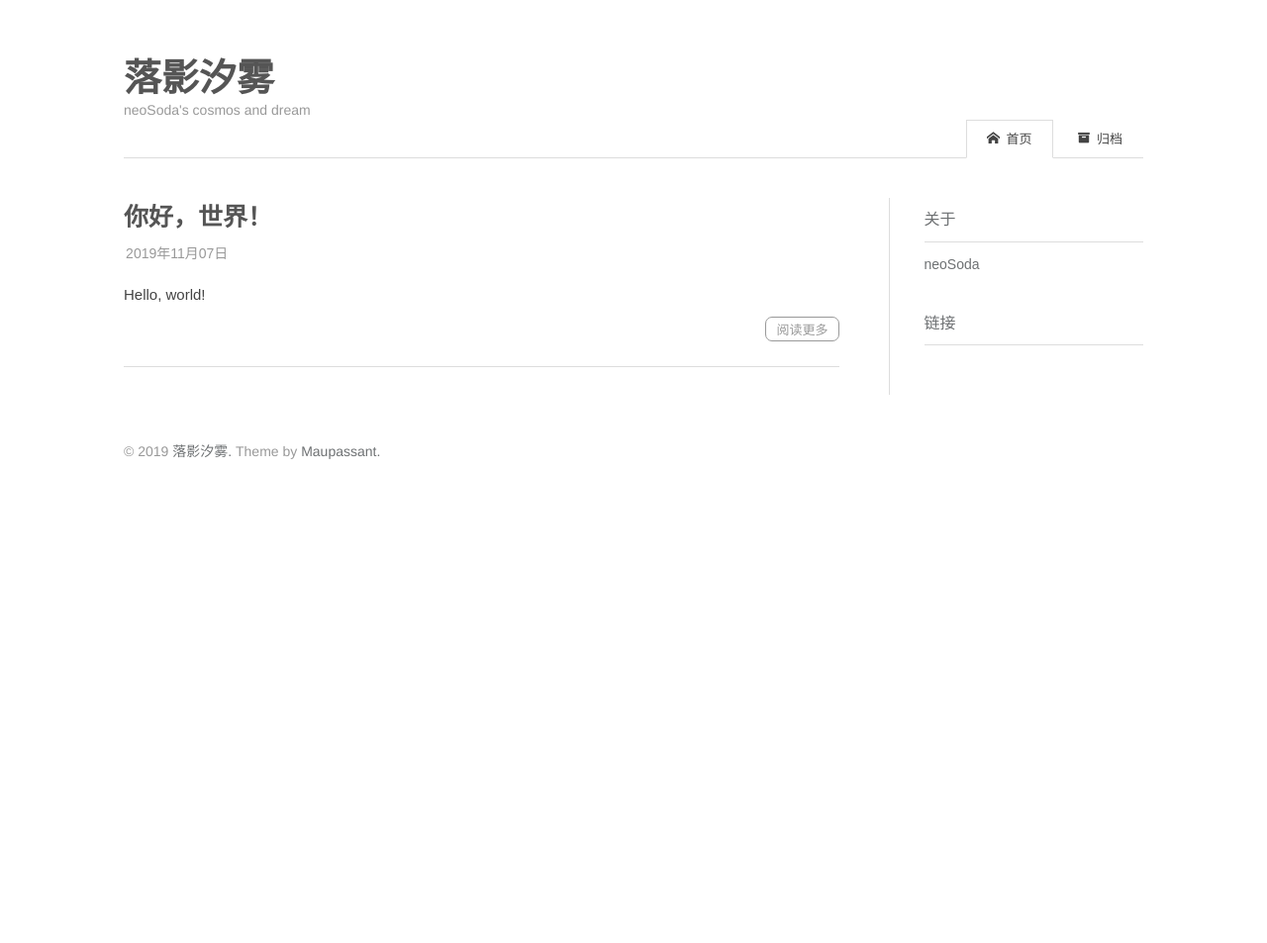
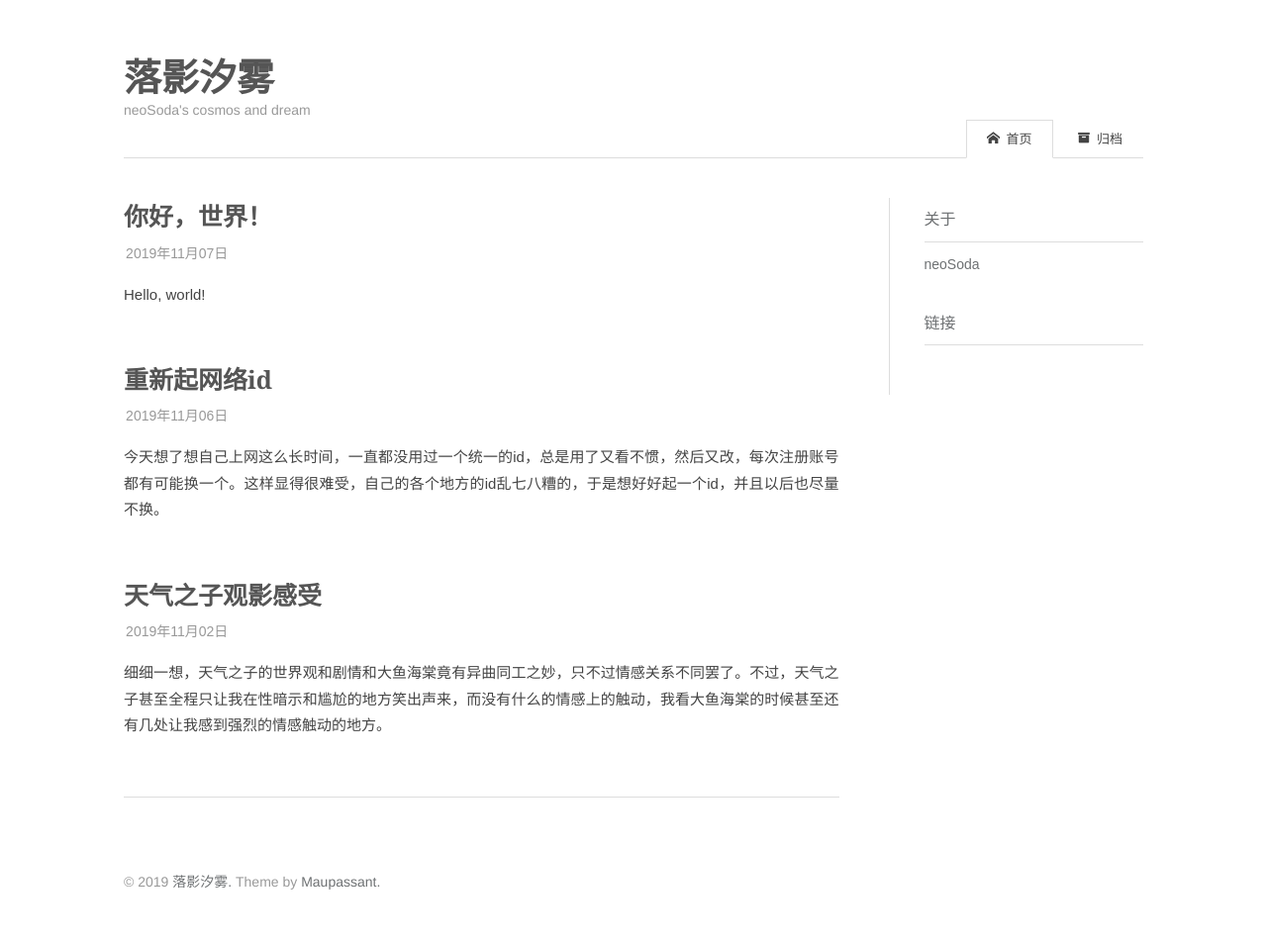
Before and after one commit to Shiokiri/Jekyll-Blog, a Jekyll site: the page built from index.html, in a window 1280 px wide. Shown: the whole page at 99% size. Built offline with Jekyll 4.4.1, drawn with Linux system fonts in a browser that asks for light colours; some web fonts are replaced; the list of posts is cut into pages by our own code; comment, search, counter and statistics services are not loaded; before the commit the page ends 900 px from its top, so only the background shows below that.

Commit message:
time : 2019-11-08-10:52

```diff
--- a/_config.yml
+++ b/_config.yml
@@ -7,6 +7,7 @@ url: "https://neosoda.66ccff.xyz" # 你的域名
 page_no_title: "No title" # 文章无标题时默认显示内容
 beian: # "备案号"
 email: xluoying2017@gmail.com
+permalink: /:title
 
 # Build settings
 markdown: kramdown
--- a/_layouts/base.html
+++ b/_layouts/base.html
@@ -7,7 +7,8 @@
   <meta content="black-translucent" name="apple-mobile-web-app-status-bar-style">
   <meta content="telephone=no" name="format-detection">
 
-  <title>{% if page.title %}{{ page.title }}{% else %}{{ site.title }}{% endif %}</title>
+  <title>{% if page.title %}{{ page.title }}&nbsp|&nbsp{% endif %}{% if site.title %}{{ site.title }}{% endif %}</title>
+  <link rel="shortcut icon" href="/fonts/logo.png" />
   <meta name="description" content="{% if page.excerpt %}{{ page.excerpt | strip_html | strip_newlines | truncate: 160 }}{% else %}{{ site.description }}{% endif %}">
   <link rel="Shortcut Icon" type="image/x-icon" href="/favicon.ico">
   <link rel="apple-touch-icon" href="/apple-touch-icon.png">
--- /dev/null
+++ b/_posts/2019-11-02-天气之子.markdown
@@ -0,0 +1,25 @@
+---
+layout: post
+title: 天气之子观影感受
+date: 2019-11-02 22:47:07
+categories: 随笔
+---
+
+细细一想，天气之子的世界观和剧情和大鱼海棠竟有异曲同工之妙，只不过情感关系不同罢了。不过，天气之子甚至全程只让我在性暗示和尴尬的地方笑出声来，而没有什么的情感上的触动，我看大鱼海棠的时候甚至还有几处让我感到强烈的情感触动的地方。
+
+不过我很喜欢城市轨道交通和信号铁塔、光影效果、镜头旋转效果和烟花、雨雪以及城市灯光的作画。
+
+我觉得剧情和上一作的不同大概如下：
+
+1.缺少剧情的复杂度和叙事逻辑的复杂度
+
+上一作使用了可具科幻文学解释的宗教设定世界观，而此作转而偏向架空设定与采用完全的宗教及神话元素，其对宗教的交代不清导致缺乏剧情发展时的逻辑推理感与营造悬念的机会，使人很容易预测情节，限制了观众的想象力。采用单线叙事，相比上一作双线叙事显得情节简单。相比上一作复杂的逻辑关系和剧情，这作剧情实在太简单了。
+
+2.缺少大多数人的一般生活的代入感与真实感。
+
+离家出走和未成年独立生活不是普遍性的行为，不断违法与逃脱警察让我如同感觉在玩gta5一般，上一作对日常生活的写实风格，更能让观众回忆起自身的相似经历从而产生触动与代入感。这一作非常的浪漫主义与理想主义，总体来说是不切合现实实际的。
+
+3.缺少矛盾与冲突感，人物行为动机原因不够强。
+
+电影主要表达的价值观偏向于简单的爱情情感的行为动机取向，这部动画本身并没有传达一些更为复杂的情感与价值，比如对于天气的行为后果没有表现出价值评价与大规模的描写，所以我认为影片本身没有去刻意描绘个人主义和集体主义的矛盾冲突，它只是一个表现的方式而不是表现的内容。
+综上，我认为观看此片需要你不特别喜欢科幻设定与复杂剧情，不特别纠结于影片价值观和社会意义的表现，非常浪漫主义和喜欢纯爱情题材剧情才能感受到影片本身所想传达到的一些东西。
--- /dev/null
+++ b/_posts/2019-11-06-id.markdown
@@ -0,0 +1,10 @@
+---
+layout: post
+title: 重新起网络id
+date: 2019-11-06 20:43:07 +0800
+categories: 随笔
+---
+
+今天想了想自己上网这么长时间，一直都没用过一个统一的id，总是用了又看不惯，然后又改，每次注册账号都有可能换一个。这样显得很难受，自己的各个地方的id乱七八糟的，于是想好好起一个id，并且以后也尽量不换。
+
+最终结果就是中文id：`落影汐雾`，算是综合了我前几年一直用的中文id（前两个字），后面两个字也还算用上了汉字的意思组合一下。英文想到了neo这个前缀还算还听，觉得soda这个词还行，那就这样吧，毕竟我不想id里有英文名和用罗马音拼日文名以及没法读的东西……那最后就是neoSoda，就用这个id注册账号了，有重名的话会用neoSodas。
--- a/index.html
+++ b/index.html
@@ -18,8 +18,6 @@ layout: base
   <div class="post-meta">{{ post.date | date: "%Y年%m月%d日" }}</div>
 
   <div class="post-content">{{ post.excerpt }}</div>
-
-  <p class="readmore"><a href="{{ post.url | prepend: site.baseurl }}">阅读更多</a></p>
 
 </div>
 {% endfor %}
```
Also changed, not shown: _layouts/post.html (+24 -0 lines), archives.md (+1 -1 lines), fonts/logo.png (added), 1 other file.
